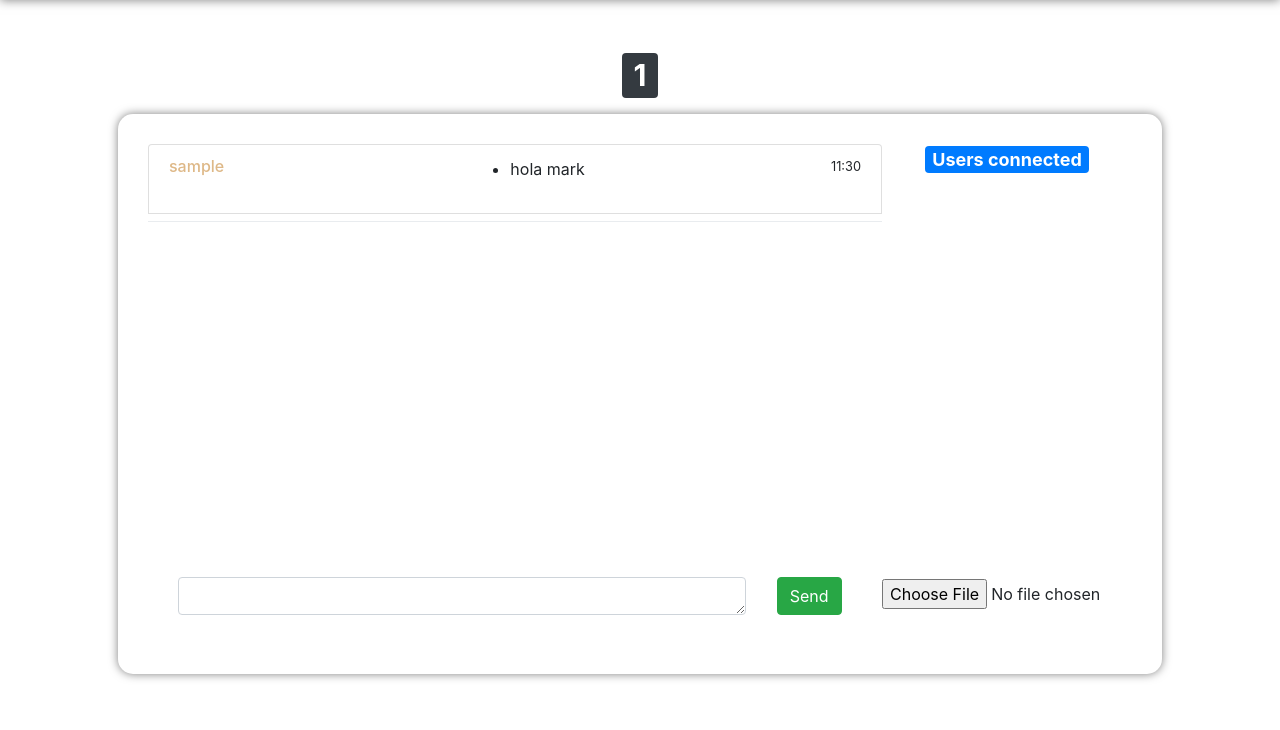
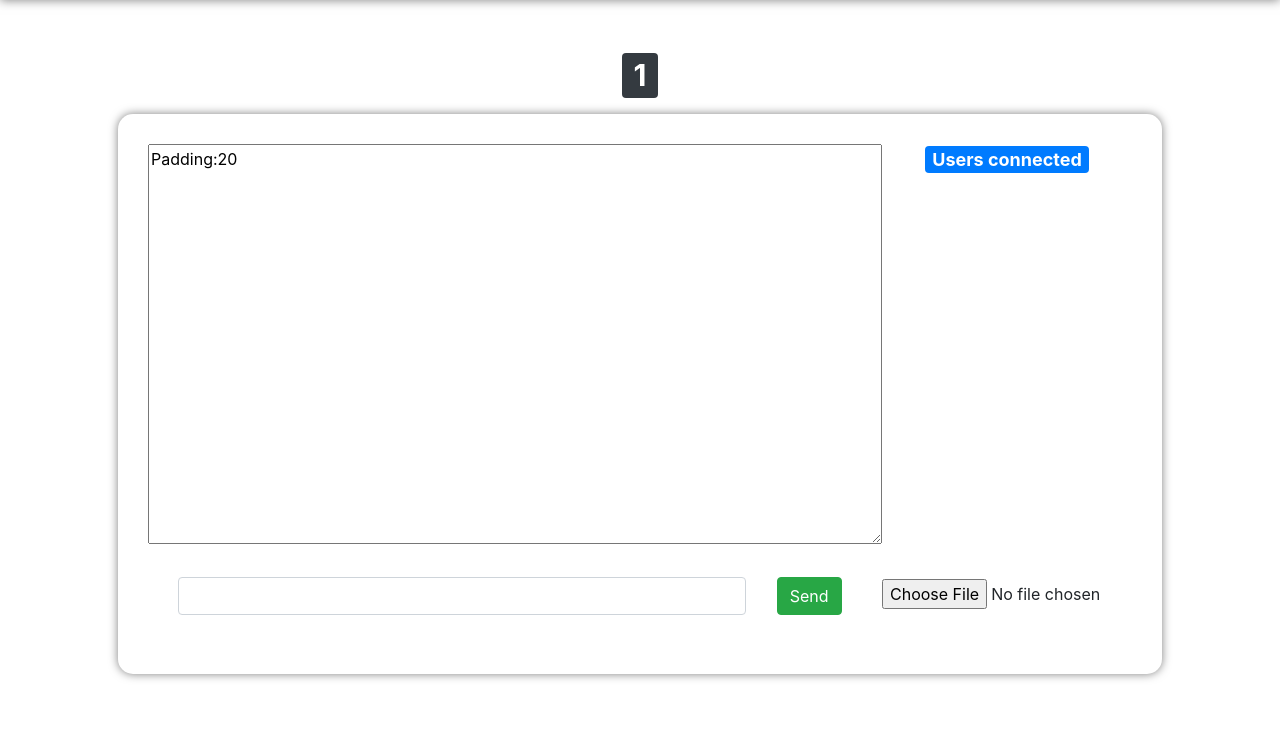
Before and after one commit to marcorichetta/cs50w-project2, a Flask app: page /channels/1 in a window 1280 px wide. Shown: the part 70-800 px from the top of the page. Run offline with Flask 2, Linux system fonts and the light colour scheme; the visitor is signed in with stand-in values (Sample User, id 1); some libraries are stand-ins or nearby versions.

Commit message:
Corregido el envio de msg ademas de datos y formato.
- Mensajes con usuario y hora.
- Textarea para mensajes, input para enviar.

TODO
- Leave room.
- Guardar ultimos 100 mensajes.

```diff
--- a/application.py
+++ b/application.py
@@ -100,8 +100,8 @@ def enter_channel(channel):
 @socketio.on("joined", namespace='/')
 def joined(message):
     """ Send message to announce that user has entered the channel """
-    # TODO: Fix namespaces
 
+    # Save current channel to join room.
     room = session.get('current_channel')
 
     join_room(room)
@@ -110,6 +110,8 @@ def joined(message):
         'userJoined': session.get('username'),
         'msg': session.get('username') + ' has entered the channel.'},
         room=room)
+
+# TODO: Put a button to leave channel('room')
 
 """ @socketio.on("left", namespace='/')
 def left(message):
@@ -120,8 +122,12 @@ def left(message):
 
     emit('status', {'msg': session['username'] + ' has left the channel.'}, room=room) """
 
-@socketio.on("send message")
-def send_msg(data):
-    """ Receive message and broadcast to all the users connected """
-    msg = data['data']
-    emit("announce message", {"msg": msg}, broadcast=True)
+@socketio.on('send message')
+def send_msg(msg, timestamp):
+    """ Receive message with timestamp and broadcast on the channel """
+
+    emit('announce message', {
+        'user': session.get('username'),
+        'timestamp': timestamp,
+        'msg': msg},
+        broadcast=True)
--- a/static/channel.js
+++ b/static/channel.js
@@ -16,32 +16,42 @@ document.addEventListener('DOMContentLoaded', () => {
             }
         });
 
-        // Send button should emit a "message sent" event
+        // Send button emits a "message sent" event
         document.querySelector('#send-button').addEventListener("click", () => {
-            const data = document.getElementById("comment").value;
-            socket.emit('send message', {'data': data});
 
-            // Clear textarea
+            // Save time in format HH:MM:SS
+            let timestamp = new Date;
+            timestamp = timestamp.toLocaleTimeString();
+
+            // Save user input
+            let msg = document.getElementById("comment").value;
+
+            socket.emit('send message', msg, timestamp);
+
+            // Clear input
             document.getElementById("comment").value = '';
         });
     });
 
     // When user joins a channel, add a message and on users connected.
     socket.on('status', data => {
-        const li = document.createElement('li');
-        li.innerHTML = `${data.msg}`;
-        document.querySelector('#messages').append(li);
 
+        // Broadcast message of joined user.
+        let row = '<' + `${data.msg}` + '>'
+        document.querySelector('#chat').value += row + '\n';
+
+        // Adds the new user to the list of connected ones.
         const newUser = document.createElement('li');
         newUser.innerHTML = `${data.userJoined}`;
         newUser.className = 'list-group-item';
         document.querySelector('#currentUsers').append(newUser);
     })
 
-    // When a message is announced, add it to the DOM
+    // When a message is announced, add it to the textarea.
     socket.on('announce message', data => {
-        const li = document.createElement('li');
-        li.innerHTML = `New message: ${data.msg}`;
-        document.querySelector('#messages').append(li)
+
+        // Format message
+        let row = '<' + `${data.timestamp}` + '> - ' + '[' + `${data.user}` + ']:  ' + `${data.msg}`
+        document.querySelector('#chat').value += row + '\n'
     })
 });
--- a/templates/channel.html
+++ b/templates/channel.html
@@ -18,17 +18,8 @@
 
     </div>
     <div class="container-channel custom-window">
-            <div id="chat" class="list-group">
-                <a class="list-group-item list-group-item-action flex-column align-items-start">
-                    <div class="d-flex w-100 justify-content-between">
-                        <h6 class="mb-1" style="color:burlywood">{{ session.username }}</h6>
-                        <ul id="messages">
-                            <li class="mb-1">hola mark</li>
-                        </ul>
-                        <small>11:30</small>
-                    </div>
-                </a>
-                <div class="dropdown-divider"></div>
+            <div class="list-group">
+                <textarea id="chat" cols="30" rows="20" readonly>Padding:20</textarea>
             </div>
 
         <div id="users">
@@ -43,8 +34,9 @@
                 <div class="form-row">
                     <div class="form-group col-sm">
                         <div class="input-group">
-                            <textarea name="comment" id="comment" class="form-control" rows="1" required ></textarea>
-                        </div>
+                            <input id="comment" class="form-control" type="text" size="50">
+<!--                             <textarea name="comment" id="comment" class="form-control" rows="1" required ></textarea>
+ -->                        </div>
                     </div>
                     <div class="form-group col-sm-2">
                         <button id="send-button" class="btn btn-success" type="reset">Send</button>
```
